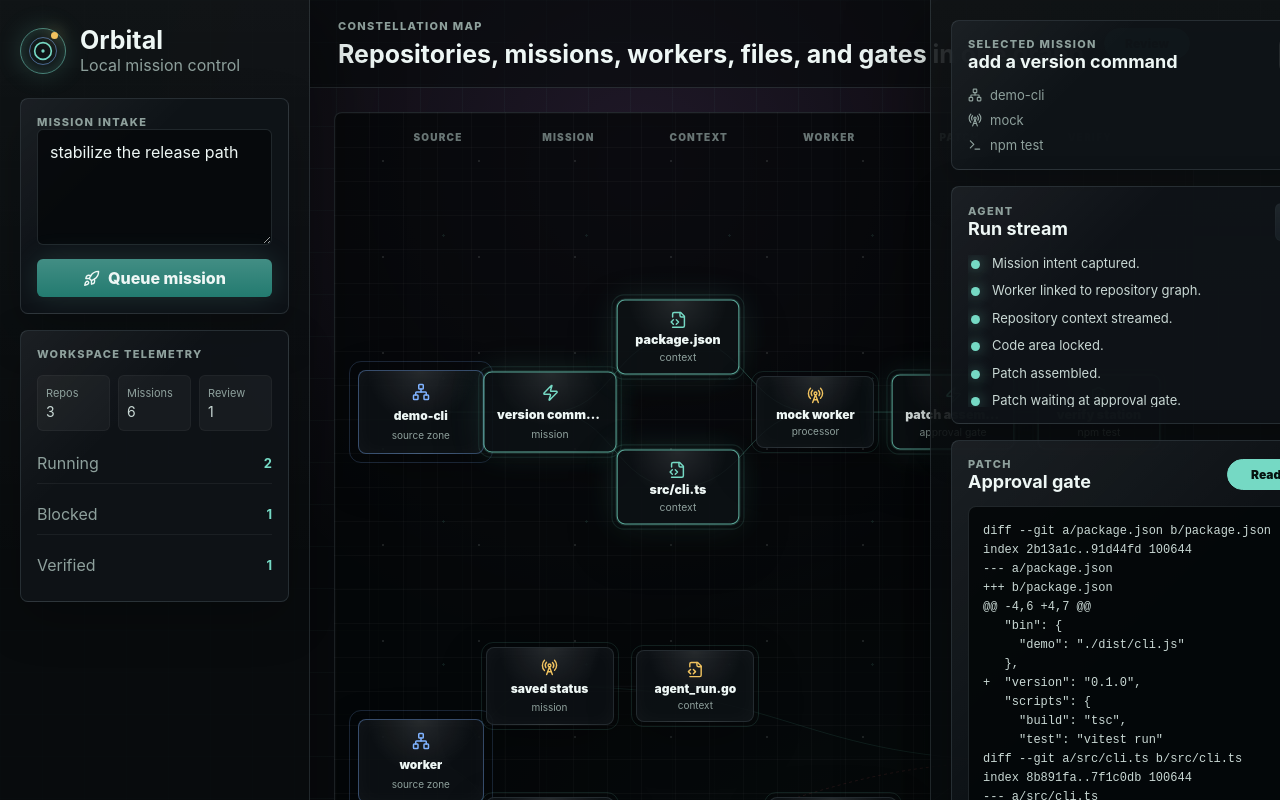
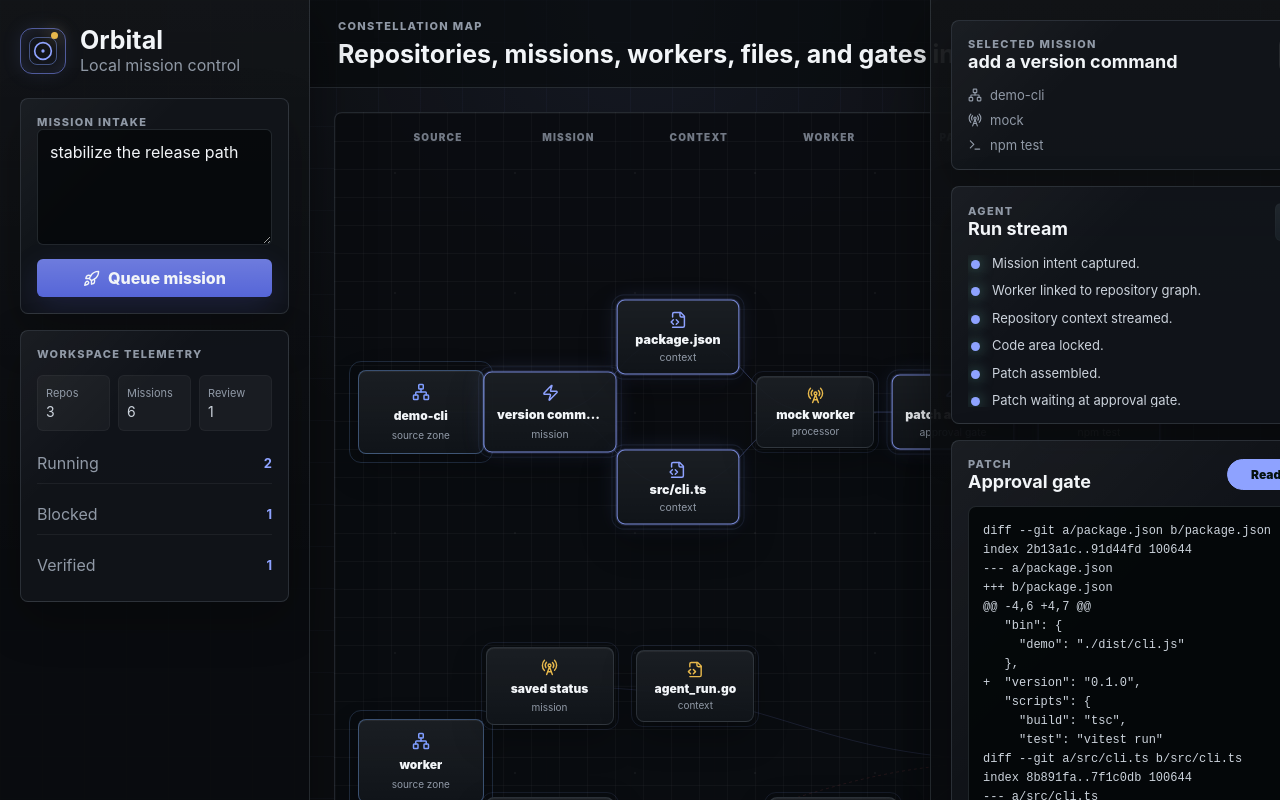
Before and after one commit to whosgotch/orbital, a React (Vite) app in the folder app/: page / in a window 1280 px wide. Shown: the top 800 px of the page. Built offline with nearby package versions, Linux system fonts and the light colour scheme.

Commit message:
feat(app): refine workflow graph style

```diff
--- a/app/src/components/GraphMap.tsx
+++ b/app/src/components/GraphMap.tsx
@@ -56,18 +56,35 @@ function GraphEdge({
   nodes: Array<WorkspaceGraphNode & { status?: MissionNodeStatus }>;
   selectedMissionId: string;
 }) {
+  const path = edgePath(edge, nodes);
+  if (!path) {
+    return null;
+  }
+
+  const selected = edgeTouchesMission(edge, nodes, selectedMissionId);
+
+  return <path className={`graph-edge ${edge.kind} ${selected ? "selected" : ""}`} d={path} markerEnd="url(#edge-arrow)" />;
+}
+
+function edgePath(edge: (typeof mockGraphEdges)[number], nodes: Array<WorkspaceGraphNode & { status?: MissionNodeStatus }>) {
   const from = nodes.find((node) => node.id === edge.from);
   const to = nodes.find((node) => node.id === edge.to);
   if (!from || !to) {
-    return null;
+    return "";
   }
 
-  const selected = from.mission_id === selectedMissionId || to.mission_id === selectedMissionId;
+  const midX = (from.x + to.x) / 2;
+  return `M ${from.x} ${from.y} C ${midX} ${from.y}, ${midX} ${to.y}, ${to.x} ${to.y}`;
+}
 
-  const midX = (from.x + to.x) / 2;
-  const path = `M ${from.x} ${from.y} C ${midX} ${from.y}, ${midX} ${to.y}, ${to.x} ${to.y}`;
-
-  return <path className={`graph-edge ${edge.kind} ${selected ? "selected" : ""}`} d={path} markerEnd="url(#edge-arrow)" />;
+function edgeTouchesMission(
+  edge: (typeof mockGraphEdges)[number],
+  nodes: Array<WorkspaceGraphNode & { status?: MissionNodeStatus }>,
+  selectedMissionId: string,
+) {
+  const from = nodes.find((node) => node.id === edge.from);
+  const to = nodes.find((node) => node.id === edge.to);
+  return from?.mission_id === selectedMissionId || to?.mission_id === selectedMissionId;
 }
 
 function GraphNodeButton({
--- a/app/src/styles.css
+++ b/app/src/styles.css
@@ -1,20 +1,20 @@
 :root {
   color-scheme: dark;
-  --bg: #080a0d;
-  --panel: rgba(15, 20, 24, 0.88);
-  --panel-2: rgba(27, 34, 38, 0.9);
-  --line: rgba(116, 135, 141, 0.24);
-  --line-strong: rgba(117, 217, 196, 0.58);
-  --text: #eef7f5;
-  --muted: #8ea09c;
-  --soft: #c9d8d4;
-  --green: #6ee79a;
-  --amber: #f1c35f;
-  --red: #f07171;
-  --cyan: #75d9c4;
-  --blue: #7fb2ff;
-  --magenta: #e18aff;
-  --shadow: 0 24px 80px rgba(0, 0, 0, 0.46);
+  --bg: #0b0d10;
+  --panel: rgba(18, 21, 26, 0.94);
+  --panel-2: rgba(27, 31, 38, 0.96);
+  --line: rgba(132, 145, 160, 0.22);
+  --line-strong: rgba(126, 144, 255, 0.58);
+  --text: #f2f5f8;
+  --muted: #9099a6;
+  --soft: #ccd3dc;
+  --green: #54d885;
+  --amber: #e7b84b;
+  --red: #ef6666;
+  --cyan: #8ea2ff;
+  --blue: #7f9dff;
+  --magenta: #c38cff;
+  --shadow: 0 18px 56px rgba(0, 0, 0, 0.4);
   font-family:
     Inter, ui-sans-serif, system-ui, -apple-system, BlinkMacSystemFont, "Segoe UI",
     sans-serif;
@@ -29,10 +29,9 @@ body {
   margin: 0;
   color: var(--text);
   background:
-    linear-gradient(90deg, rgba(117, 217, 196, 0.04) 1px, transparent 1px),
-    linear-gradient(rgba(117, 217, 196, 0.035) 1px, transparent 1px),
-    radial-gradient(circle at 50% 12%, rgba(225, 138, 255, 0.11), transparent 36%),
-    radial-gradient(circle at 72% 78%, rgba(117, 217, 196, 0.09), transparent 38%),
+    linear-gradient(90deg, rgba(142, 162, 255, 0.035) 1px, transparent 1px),
+    linear-gradient(rgba(142, 162, 255, 0.028) 1px, transparent 1px),
+    radial-gradient(circle at 50% 0, rgba(142, 162, 255, 0.08), transparent 34%),
     var(--bg);
   background-size:
     42px 42px,
@@ -100,7 +99,7 @@ h3 {
   padding: 20px;
   background:
     linear-gradient(180deg, rgba(255, 255, 255, 0.035), transparent 42%),
-    rgba(8, 12, 14, 0.88);
+    rgba(10, 12, 15, 0.94);
   border-color: var(--line);
   border-style: solid;
   box-shadow: var(--shadow);
@@ -140,10 +139,10 @@ small,
   height: 46px;
   color: var(--cyan);
   border: 1px solid var(--line-strong);
-  border-radius: 50%;
+  border-radius: 12px;
   box-shadow:
-    inset 0 0 18px rgba(117, 217, 196, 0.22),
-    0 0 26px rgba(117, 217, 196, 0.18);
+    inset 0 0 18px rgba(142, 162, 255, 0.14),
+    0 0 20px rgba(142, 162, 255, 0.1);
 }
 
 .brand-mark::before,
@@ -155,7 +154,8 @@ small,
 
 .brand-mark::before {
   inset: 8px;
-  border: 1px solid rgba(127, 178, 255, 0.5);
+  border: 1px solid rgba(127, 157, 255, 0.45);
+  border-radius: 8px;
 }
 
 .brand-mark::after {
@@ -178,23 +178,12 @@ small,
   position: relative;
   overflow: hidden;
   background:
-    linear-gradient(135deg, rgba(255, 255, 255, 0.055), transparent 36%),
+    linear-gradient(135deg, rgba(255, 255, 255, 0.045), transparent 34%),
     var(--panel);
   border: 1px solid var(--line);
   border-radius: 8px;
   padding: 16px;
   box-shadow: 0 18px 48px rgba(0, 0, 0, 0.22);
-}
-
-.console-panel::before {
-  content: "";
-  position: absolute;
-  inset: 0;
-  pointer-events: none;
-  border-radius: inherit;
-  background: linear-gradient(90deg, transparent, rgba(117, 217, 196, 0.08), transparent);
-  transform: translateX(-100%);
-  animation: panel-sweep 8s linear infinite;
 }
 
 .panel-head {
@@ -234,8 +223,8 @@ textarea:focus {
 .primary {
   background:
     linear-gradient(180deg, rgba(255, 255, 255, 0.14), transparent),
-    #237b70;
-  box-shadow: 0 0 28px rgba(117, 217, 196, 0.16);
+    #5666d8;
+  box-shadow: 0 10px 30px rgba(86, 102, 216, 0.18);
 }
 
 .secondary {
@@ -374,15 +363,15 @@ dd {
   border: 1px solid var(--line);
   border-radius: 8px;
   background:
-    linear-gradient(rgba(255, 255, 255, 0.028) 1px, transparent 1px),
-    linear-gradient(90deg, rgba(255, 255, 255, 0.024) 1px, transparent 1px),
-    linear-gradient(90deg, transparent 15%, rgba(117, 217, 196, 0.045) 15%, rgba(117, 217, 196, 0.045) 16%, transparent 16%),
-    linear-gradient(90deg, transparent 31%, rgba(117, 217, 196, 0.035) 31%, rgba(117, 217, 196, 0.035) 32%, transparent 32%),
-    linear-gradient(90deg, transparent 49%, rgba(117, 217, 196, 0.035) 49%, rgba(117, 217, 196, 0.035) 50%, transparent 50%),
-    linear-gradient(90deg, transparent 67%, rgba(117, 217, 196, 0.035) 67%, rgba(117, 217, 196, 0.035) 68%, transparent 68%),
-    linear-gradient(90deg, transparent 84%, rgba(117, 217, 196, 0.045) 84%, rgba(117, 217, 196, 0.045) 85%, transparent 85%),
-    rgba(4, 7, 9, 0.76);
-  background-size: 34px 34px;
+    linear-gradient(rgba(255, 255, 255, 0.032) 1px, transparent 1px),
+    linear-gradient(90deg, rgba(255, 255, 255, 0.026) 1px, transparent 1px),
+    linear-gradient(90deg, transparent 15%, rgba(142, 162, 255, 0.055) 15%, rgba(142, 162, 255, 0.055) 16%, transparent 16%),
+    linear-gradient(90deg, transparent 31%, rgba(142, 162, 255, 0.045) 31%, rgba(142, 162, 255, 0.045) 32%, transparent 32%),
+    linear-gradient(90deg, transparent 49%, rgba(142, 162, 255, 0.045) 49%, rgba(142, 162, 255, 0.045) 50%, transparent 50%),
+    linear-gradient(90deg, transparent 67%, rgba(142, 162, 255, 0.045) 67%, rgba(142, 162, 255, 0.045) 68%, transparent 68%),
+    linear-gradient(90deg, transparent 84%, rgba(142, 162, 255, 0.055) 84%, rgba(142, 162, 255, 0.055) 85%, transparent 85%),
+    rgba(10, 13, 17, 0.92);
+  background-size: 28px 28px;
 }
 
 .starfield,
@@ -393,21 +382,14 @@ dd {
 
 .starfield {
   inset: 0;
-  background-image:
-    radial-gradient(circle, rgba(238, 247, 245, 0.36) 1px, transparent 1px),
-    radial-gradient(circle, rgba(117, 217, 196, 0.34) 1px, transparent 1px);
-  background-position:
-    0 0,
-    37px 51px;
-  background-size:
-    96px 96px,
-    143px 143px;
-  opacity: 0.3;
+  background-image: radial-gradient(circle, rgba(242, 245, 248, 0.24) 1px, transparent 1px);
+  background-size: 120px 120px;
+  opacity: 0.18;
 }
 
 .scanline {
   inset: 0;
-  background: linear-gradient(180deg, transparent, rgba(117, 217, 196, 0.11), transparent);
+  background: linear-gradient(180deg, transparent, rgba(142, 162, 255, 0.08), transparent);
   transform: translateY(-100%);
   animation: scan 7s linear infinite;
 }
@@ -425,7 +407,7 @@ dd {
 }
 
 .factory-lanes span {
-  color: rgba(142, 160, 156, 0.72);
+  color: rgba(144, 153, 166, 0.78);
   font-size: 10px;
   font-weight: 900;
   letter-spacing: 0.12em;
@@ -444,23 +426,23 @@ dd {
 
 .graph-edge {
   fill: none;
-  stroke: rgba(143, 161, 173, 0.34);
+  stroke: rgba(144, 153, 166, 0.36);
   stroke-width: 0.22;
   vector-effect: non-scaling-stroke;
   marker-end: url("#edge-arrow");
 }
 
 #edge-arrow path {
-  fill: rgba(143, 161, 173, 0.5);
+  fill: rgba(144, 153, 166, 0.58);
 }
 
 .graph-edge.runs {
-  stroke: rgba(241, 195, 95, 0.42);
+  stroke: rgba(231, 184, 75, 0.5);
 }
 
 .graph-edge.proposes,
 .graph-edge.verifies {
-  stroke: rgba(117, 217, 196, 0.46);
+  stroke: rgba(142, 162, 255, 0.58);
 }
 
 .graph-edge.blocks {
@@ -469,9 +451,9 @@ dd {
 }
 
 .graph-edge.selected {
-  stroke: rgba(117, 217, 196, 0.88);
+  stroke: rgba(142, 162, 255, 0.92);
   stroke-width: 0.34;
-  filter: drop-shadow(0 0 5px rgba(117, 217, 196, 0.75));
+  filter: drop-shadow(0 0 4px rgba(142, 162, 255, 0.48));
 }
 
 .graph-node {
@@ -484,14 +466,14 @@ dd {
   padding: 10px 12px;
   color: var(--text);
   background:
-    radial-gradient(circle at 50% 0, rgba(255, 255, 255, 0.1), transparent 52%),
-    rgba(13, 18, 21, 0.88);
+    linear-gradient(180deg, rgba(255, 255, 255, 0.045), transparent),
+    rgba(17, 21, 27, 0.96);
   border: 1px solid var(--line);
   border-radius: 8px;
   text-align: center;
   box-shadow:
-    0 18px 48px rgba(0, 0, 0, 0.26),
-    inset 0 0 20px rgba(255, 255, 255, 0.03);
+    0 14px 34px rgba(0, 0, 0, 0.26),
+    inset 0 1px 0 rgba(255, 255, 255, 0.055);
   transform: translate(-50%, -50%);
   z-index: 2;
   transition:
@@ -505,18 +487,18 @@ dd {
   content: "";
   position: absolute;
   inset: -6px;
-  border: 1px solid rgba(117, 217, 196, 0.12);
+  border: 1px solid rgba(142, 162, 255, 0.1);
   border-radius: 12px;
   pointer-events: none;
 }
 
 .graph-node:hover,
 .graph-node.selected {
-  border-color: rgba(117, 217, 196, 0.76);
+  border-color: rgba(142, 162, 255, 0.82);
   box-shadow:
-    0 0 0 1px rgba(117, 217, 196, 0.18),
-    0 18px 48px rgba(0, 0, 0, 0.28),
-    0 0 34px rgba(117, 217, 196, 0.15);
+    0 0 0 1px rgba(142, 162, 255, 0.2),
+    0 16px 36px rgba(0, 0, 0, 0.3),
+    0 0 22px rgba(142, 162, 255, 0.14);
   transform: translate(-50%, -50%) scale(1.04);
 }
 
```
